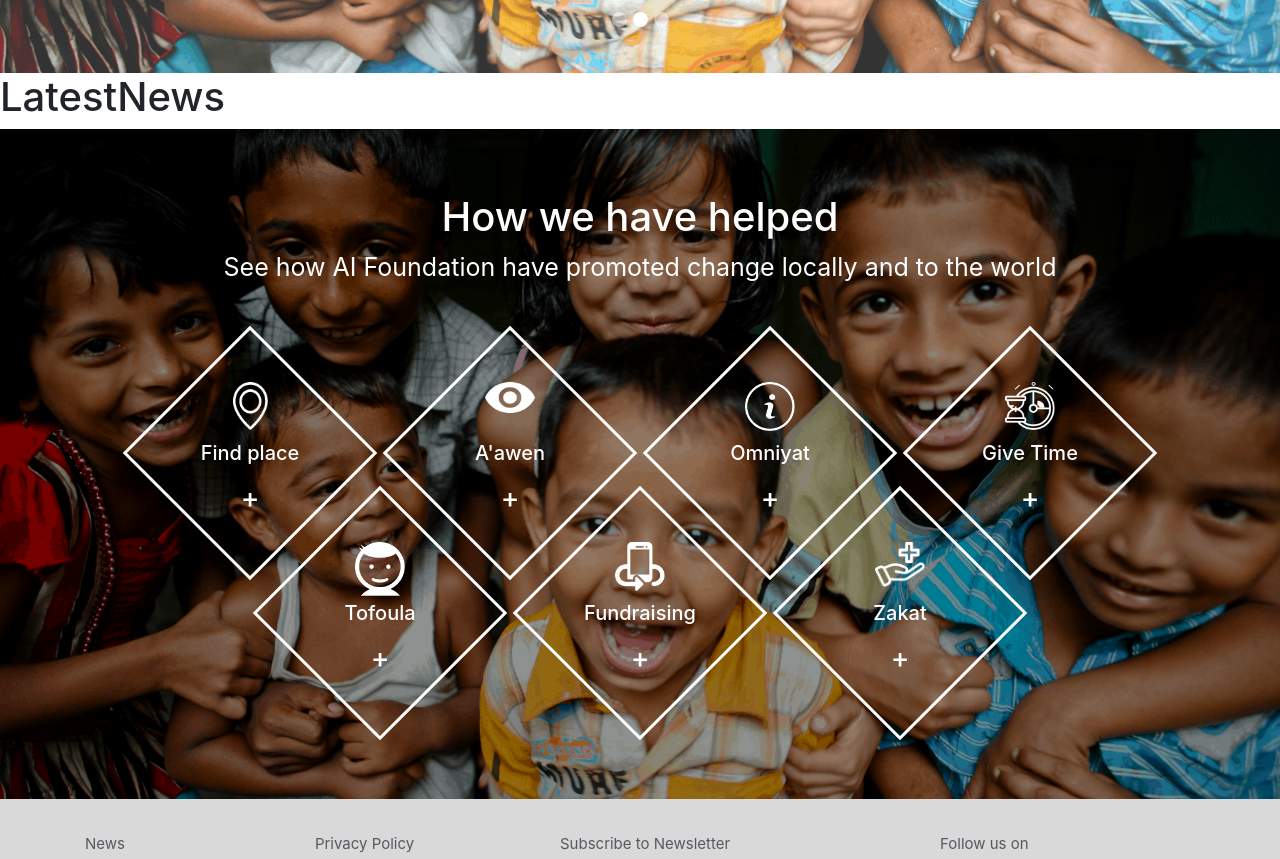
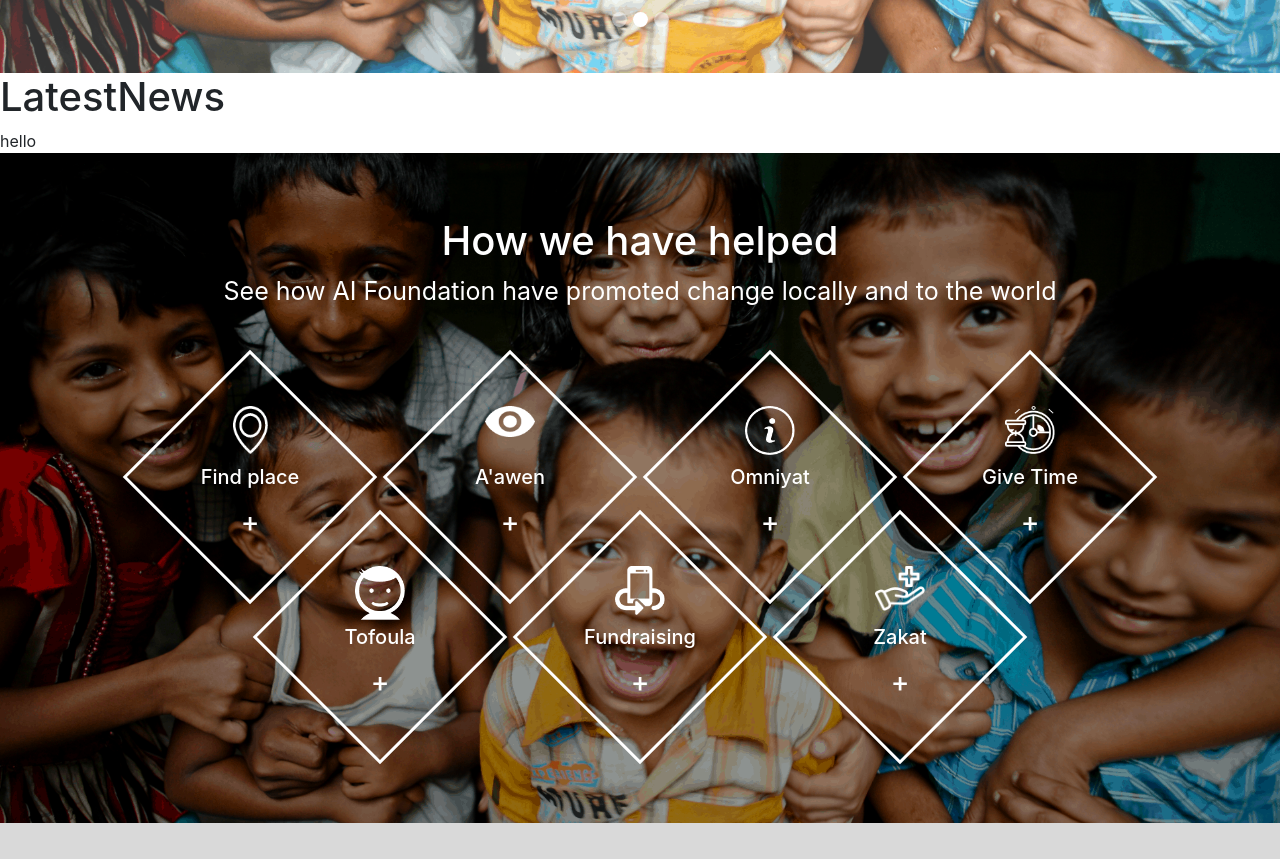
Before and after one commit to hussienkamalelden/linktask, a React (Create React App) app: page / in a window 1280 px wide. Shown: the part 720-1579 px from the top of the page. Built offline with nearby package versions, Linux system fonts and the light colour scheme.

Commit message:
start in shared component 'news_card' component

```diff
--- a/src/pages/home/latest_news/latestnews.jsx
+++ b/src/pages/home/latest_news/latestnews.jsx
@@ -1,11 +1,15 @@
 import React, { Component } from 'react';
 import "./latestnews_style.scss"
+import NewsCard from '../../../shared_components/news_card_component/news_card';
 
 class LatestNews extends Component {
     state = {}
     render() {
         return (
-            <h1>LatestNews</h1>
+            <React.Fragment>
+                <h1>LatestNews</h1>
+                <NewsCard />
+            </React.Fragment>
         );
     }
 }
--- /dev/null
+++ b/src/shared_components/news_card_component/news_card.jsx
@@ -0,0 +1,17 @@
+import React, { Component } from 'react';
+import "./news_card_style.scss"
+
+class NewsCard extends Component {
+    state = {}
+    render() {
+        return (
+            <React.Fragment>
+                <article className="news-card">
+                    hello
+                </article>
+            </React.Fragment>
+        );
+    }
+}
+
+export default NewsCard;
--- /dev/null
+++ b/src/shared_components/news_card_component/news_card_style.scss
@@ -0,0 +1 @@
+@import "../../assets/styles/placeholders.scss";
```
